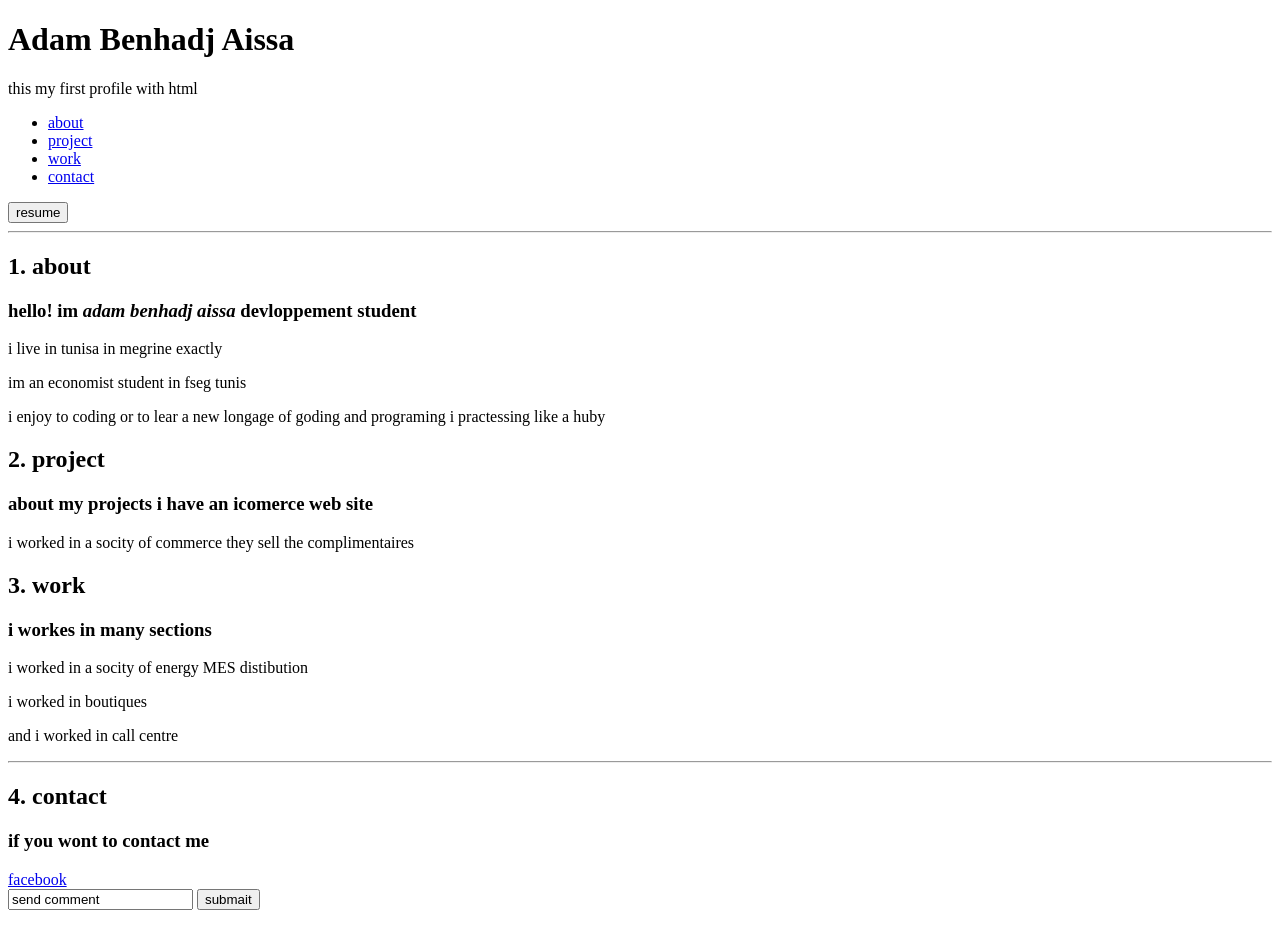
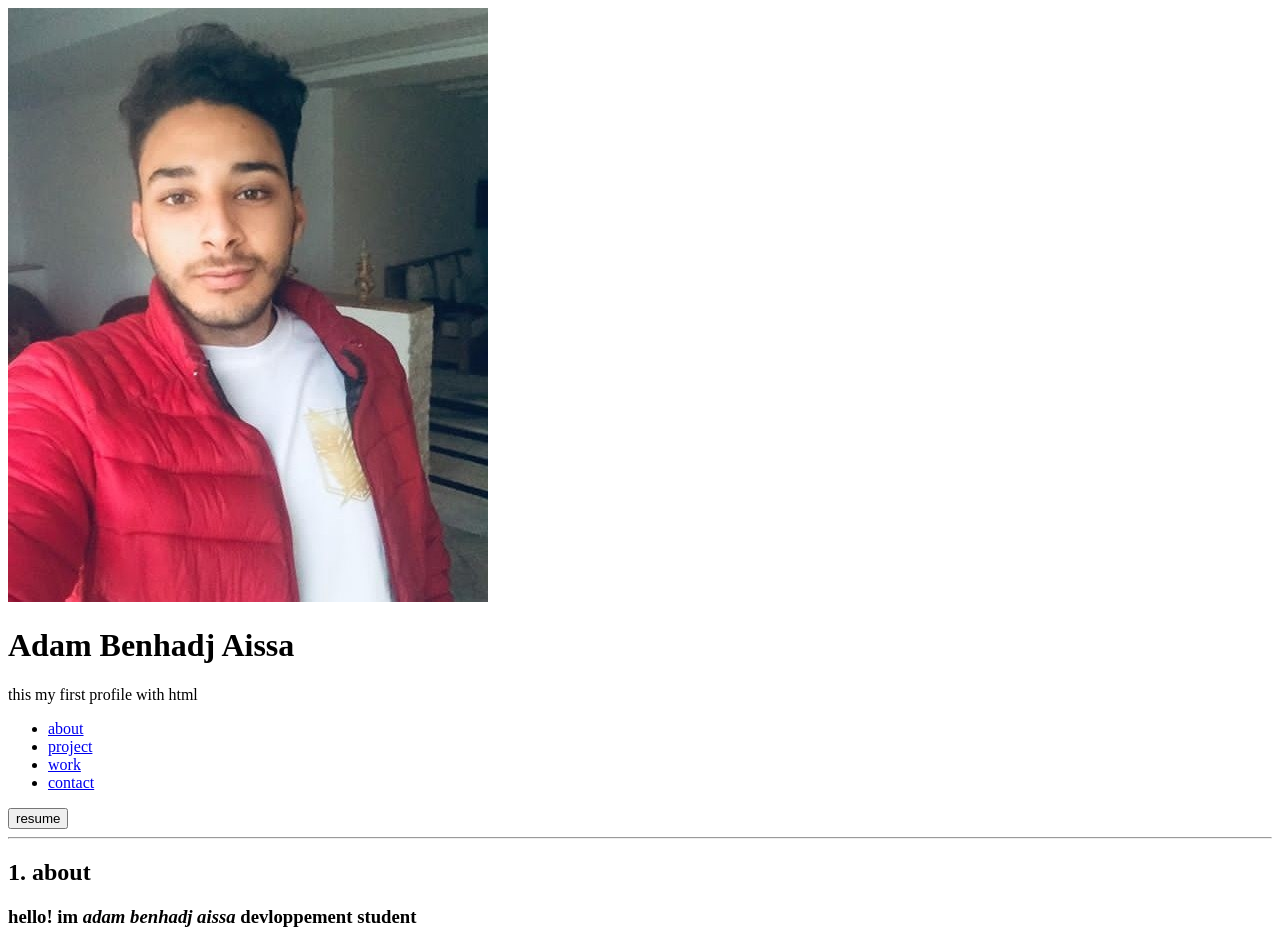
Before and after one commit to adammeg/gomycode, a plain HTML site: page index.html in a window 1280 px wide. Shown: the top 943 px of the page. Before the commit the page ends 918 px from the top, so only its background shows below. Drawn offline with Linux system fonts and the light colour scheme.

Commit message:
html checkpoint

```diff
--- a/index.html
+++ b/index.html
@@ -9,6 +9,7 @@
 
 <body>
     <header>
+        <img src="./res/me.jpg" alt="My picture">
         <h1>Adam Benhadj Aissa</h1>
         <p>this my first profile with html</p>
         <ul>
@@ -42,8 +43,9 @@
                  <p>and i worked in call centre </p>
              </section>
             </main>
+            <hr>
     <footer>
-        <section id="contact"><hr>
+        <section id="contact">
             <h2>4. contact</h2>
             <h3>if you wont to contact me</h3>
             <a href="https://www.facebook.com/adam.bhadjaissa/">facebook</a><br>
```
Also changed, not shown: res/me.jpg (added).
